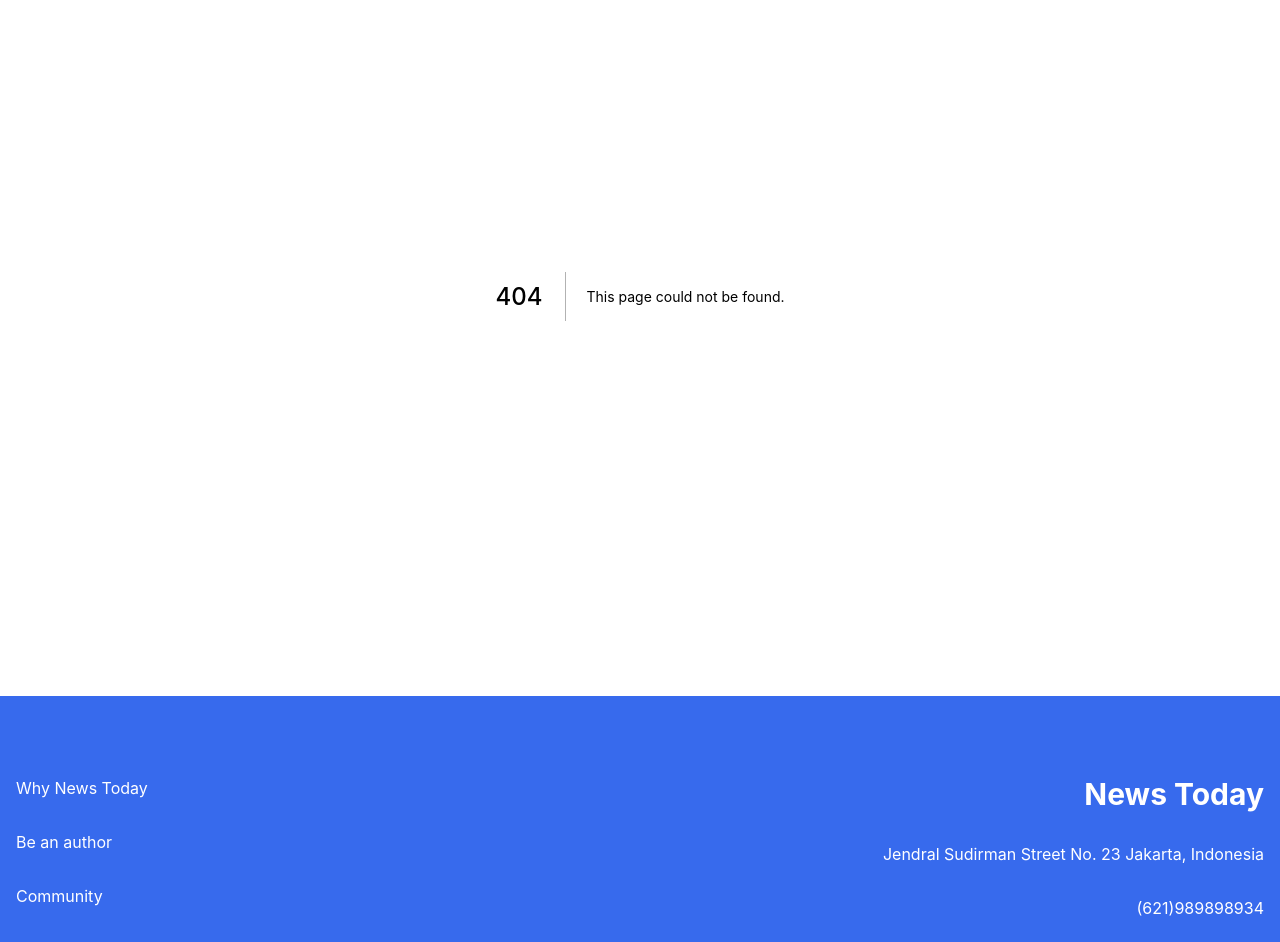
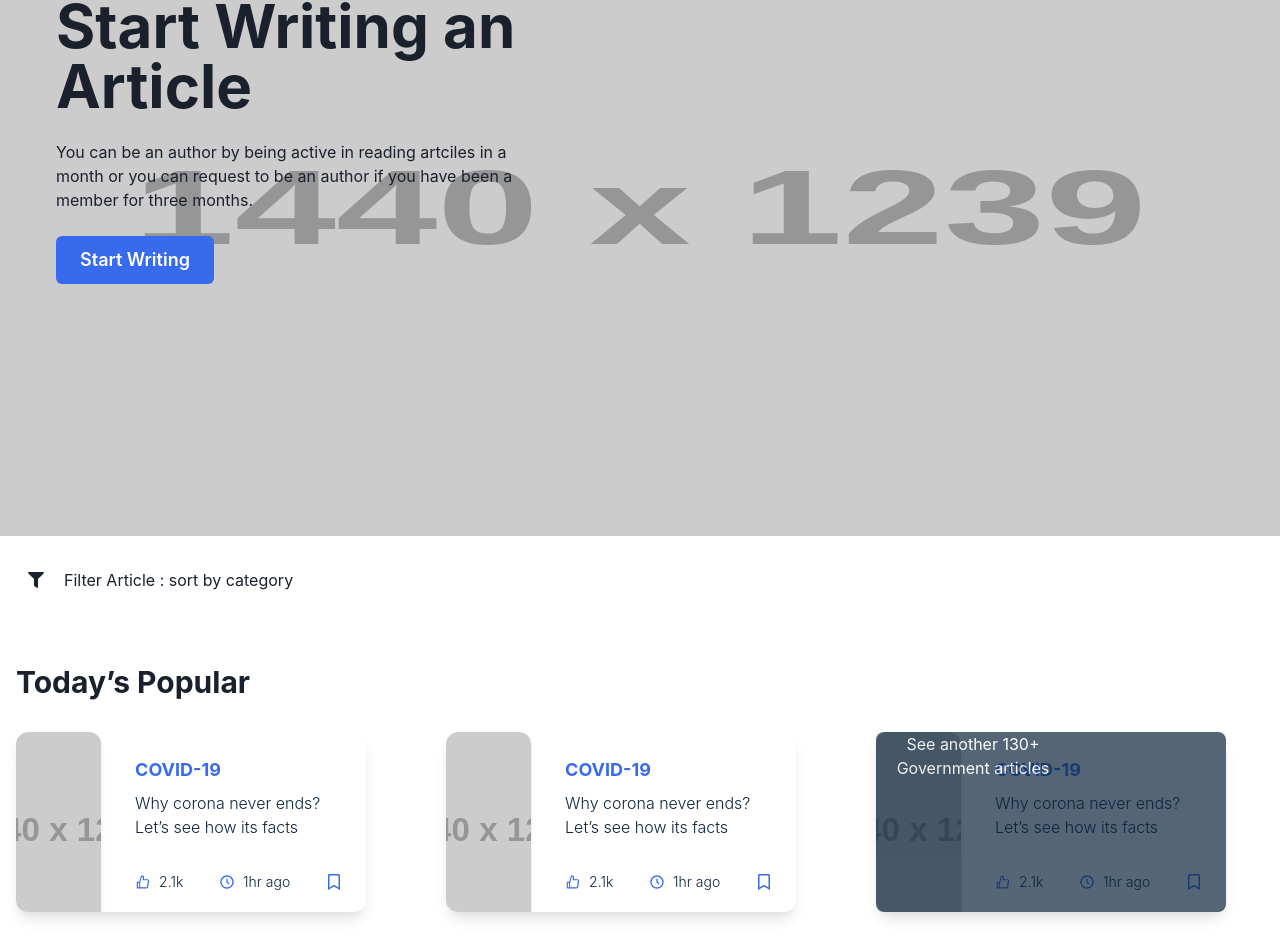
Before and after one commit to Bawazier/news-today-web, a Next.js app: page /article in a window 1280 px wide. Before the commit this address had no page. Shown: the part 160-1102 px from the top of the page. Built offline with nearby package versions, Linux system fonts and the light colour scheme.

Commit message:
create /article pages

```diff
--- /dev/null
+++ b/pages/article/index.js
@@ -0,0 +1,149 @@
+import React from "react";
+import {
+  Image,
+  Box,
+  Container,
+  VStack,
+  Heading,
+  Text,
+  Button,
+  Flex,
+  Spacer,
+  Link,
+  HStack,
+  SimpleGrid,
+  Menu,
+  MenuButton,
+  MenuList,
+  MenuItem,
+  MenuDivider,
+  IconButton,
+  Center,
+} from "@chakra-ui/react";
+import { FaFilter } from "@react-icons/all-files/fa/FaFilter";
+import CardArticle from "../../components/CardArticle";
+
+function article() {
+  return (
+    <Box w="full" position="relative">
+      <Box>
+        <Image
+          src="https://via.placeholder.com/1440x1239"
+          alt="Segun Adebayo"
+          w="full"
+          h="80vh"
+          zIndex="-1"
+        />
+        <Container
+          maxW="668px"
+          position="absolute"
+          left="56px"
+          top="100px"
+          p="0"
+        >
+          <VStack align="flex-start" spacing="6">
+            <Heading as="h1" size="3xl">
+              Start Writing an Article
+            </Heading>
+            <Text maxW="497px">
+              You can be an author by being active in reading artciles in a
+              month or you can request to be an author if you have been a member
+              for three months.
+            </Text>
+            <Button bg="bg.800" color="text.50" size="lg">
+              Start Writing
+            </Button>
+          </VStack>
+        </Container>
+      </Box>
+      <Box py="6">
+        <Container maxW="container.xl">
+          <HStack>
+            <Menu isLazy>
+              <MenuButton
+                as={IconButton}
+                aria-label="Options"
+                icon={<FaFilter />}
+                variant="ghost"
+              />
+              <MenuList>
+                <MenuItem>Name (A-Z)</MenuItem>
+                <MenuDivider />
+                <MenuItem>Name (Z-A)</MenuItem>
+                <MenuDivider />
+                <MenuItem>Category</MenuItem>
+                <MenuDivider />
+                <MenuItem>Last Added</MenuItem>
+                <MenuDivider />
+                <MenuItem>Last Modified</MenuItem>
+              </MenuList>
+            </Menu>
+            <Text>Filter Article : sort by category</Text>
+          </HStack>
+          <VStack align="start" spacing="16" my="16">
+            {[...Array(5)].map((index) => (
+              <VStack align="start" key="index" spacing="8">
+                <Heading as="h4" size="lg">
+                  Today’s Popular
+                </Heading>
+                <SimpleGrid columns={3} spacingX="20" spacingY="0">
+                  {[...Array(3)].map((item, index) =>
+                    index === 2 ? (
+                      <Box position="relative" zIndex="-1">
+                        <CardArticle
+                          key={index}
+                          image="https://via.placeholder.com/1440x1239"
+                          title="COVID-19"
+                          subTitle="Why corona never ends? Let’s see how its facts"
+                          likes="2.1"
+                          time="1hr ago"
+                          isLike={false}
+                          isBookmark={false}
+                        />
+                        <Box
+                          position="absolute"
+                          w="full"
+                          h="full"
+                          bg="btn.900"
+                          opacity="70%"
+                          top="0"
+                          left="0"
+                          rounded="lg"
+                          display="flex"
+                          align="end"
+                          justify="center"
+                        >
+                          <Text maxW="194" textAlign="center" color="text.50">
+                            See another 130+ Government articles
+                          </Text>
+                        </Box>
+                      </Box>
+                    ) : (
+                      <CardArticle
+                        key={index}
+                        image="https://via.placeholder.com/1440x1239"
+                        title="COVID-19"
+                        subTitle="Why corona never ends? Let’s see how its facts"
+                        likes="2.1"
+                        time="1hr ago"
+                        isLike={false}
+                        isBookmark={false}
+                      />
+                    )
+                  )}
+                </SimpleGrid>
+              </VStack>
+            ))}
+          </VStack>
+          <Center>
+            <Button w="816px" h="118px" opacity="9%" bg="btn.800" rounded="lg">
+              <Text color="text.400" opacity="100%">Load another 30+ category</Text>
+            </Button>
+          </Center>
+        </Container>
+      </Box>
+    </Box>
+  );
+}
+
+export default article;
```
Also changed, not shown: pages/article/search.js (added, +88 -0 lines).
